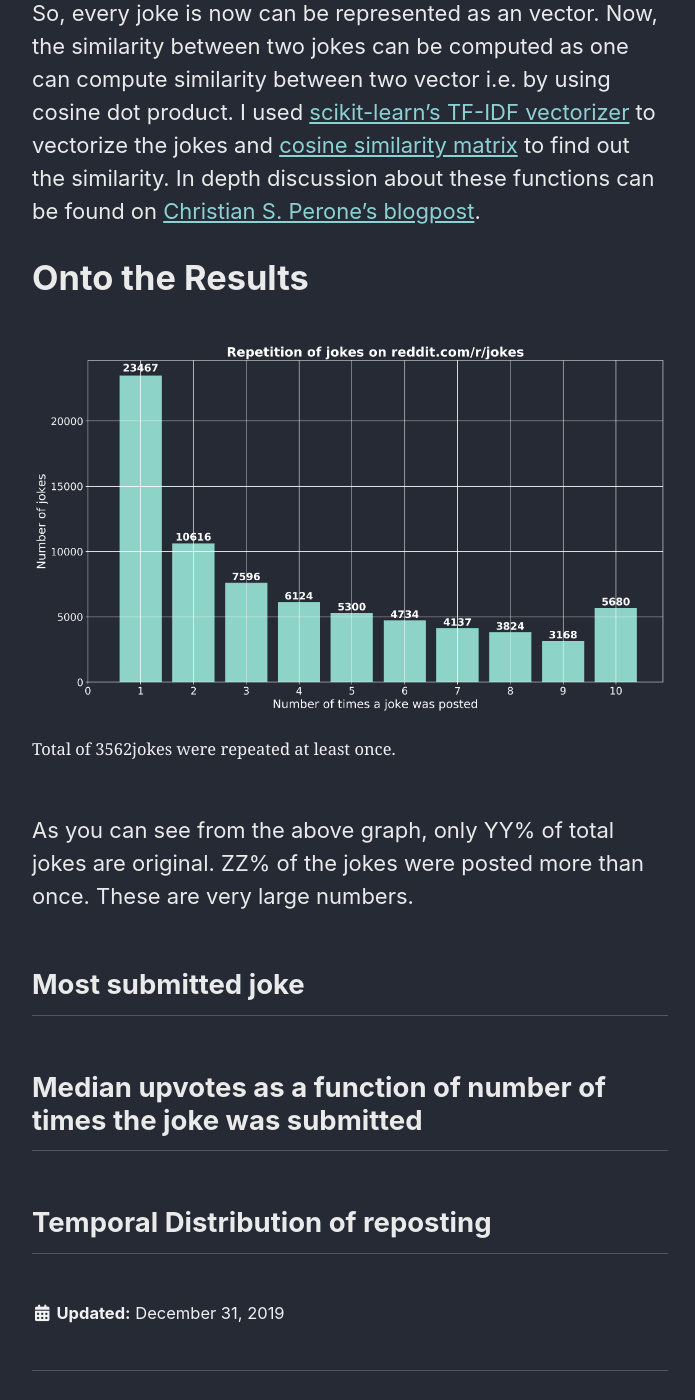
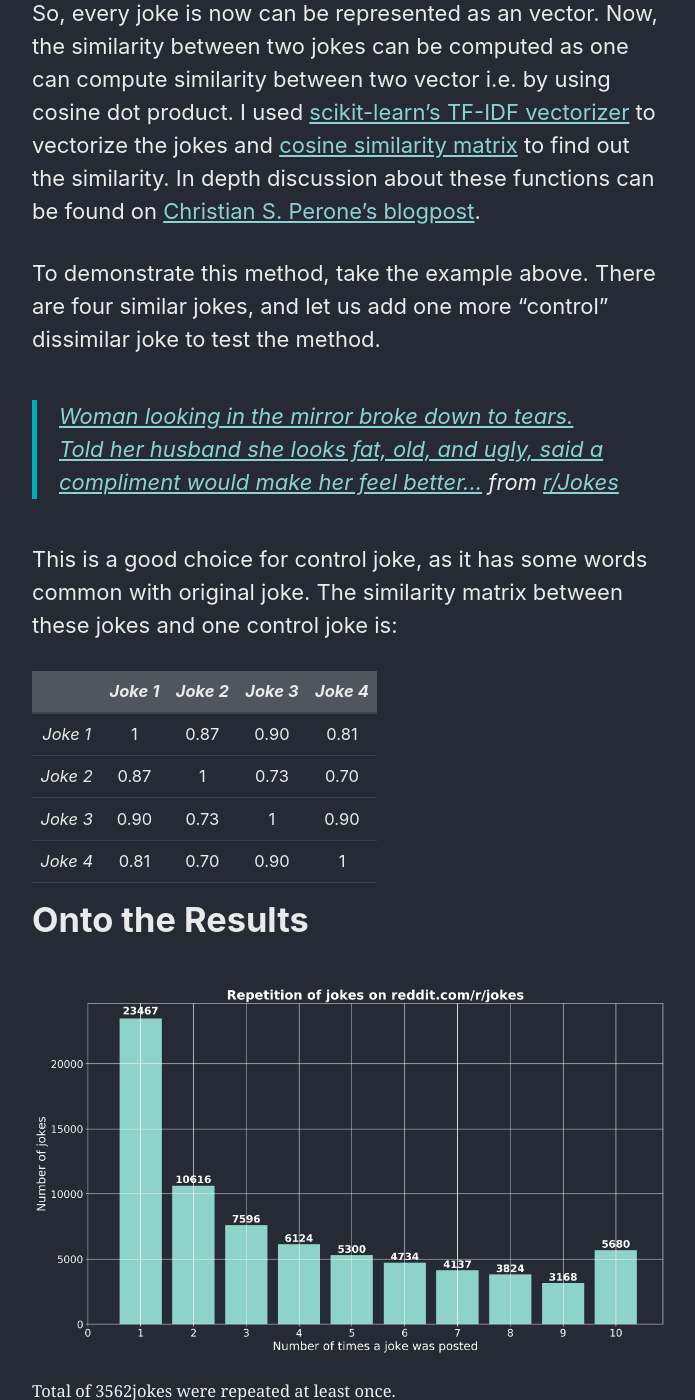
Before and after one commit to leme-cosmo/abhilash_sw, a Jekyll site: the page built from _posts/2019-12-31-reddit-jokes.md, in a window 1280 px wide and 1400 px high, scrolled down 3699 px. Shown: the whole window, without its empty margins (290-985 px from the left). Built offline with Jekyll 4.4.1, drawn with Linux system fonts in a browser that asks for light colours; cached includes are drawn as plain includes; nearby versions of some CDN libraries; comment, search, counter and statistics services are not loaded; some of the changed text lies outside the part shown.

Commit message:
Added sample similarity matrix

```diff
--- a/_posts/2019-12-31-reddit-jokes.md
+++ b/_posts/2019-12-31-reddit-jokes.md
@@ -56,6 +56,20 @@ Even then, I found that there are 4.46% (3562) of the jokes are repeated charact
 For more advanced approach, I used [Vector Space Model](https://en.wikipedia.org/wiki/Vector_space_model) which represents any text document as an algebraic vector. So, every joke is now can be represented as an vector. Now, the similarity between two jokes can be computed as one can compute similarity between two vector i.e. by using cosine dot product.
 I used [scikit-learn's TF-IDF vectorizer](https://scikit-learn.org/stable/modules/generated/sklearn.feature_extraction.text.TfidfVectorizer.html) to vectorize the jokes and [cosine similarity matrix](https://scikit-learn.org/stable/modules/generated/sklearn.metrics.pairwise.cosine_similarity.html) to find out the similarity. In depth discussion about these functions can be found on [Christian S. Perone's blogpost](http://blog.christianperone.com/2011/09/machine-learning-text-feature-extraction-tf-idf-part-i/).
 
+To demonstrate this method, take the example above. There are four similar jokes, and let us add one more "control" dissimilar joke to test the method.
+
+<blockquote class="reddit-card" data-card-created="1578205073"><a href="https://www.reddit.com/r/Jokes/comments/ivui2/woman_looking_in_the_mirror_broke_down_to_tears/">Woman looking in the mirror broke down to tears. Told her husband she looks fat, old, and ugly, said a compliment would make her feel better...</a> from <a href="http://www.reddit.com/r/Jokes">r/Jokes</a></blockquote>
+<script async src="//embed.redditmedia.com/widgets/platform.js" charset="UTF-8"></script>
+
+This is a good choice for control joke, as it has some words common with original joke. The similarity matrix between these jokes and one control joke is:
+
+|          | *Joke 1* | *Joke 2* | *Joke 3* | *Joke 4* |
+| :------: | :------: | :------: | :------: | :------: |
+| *Joke 1* |    1     |   0.87   |   0.90   |   0.81   |
+| *Joke 2* |   0.87   |    1     |   0.73   |   0.70   |
+| *Joke 3* |   0.90   |   0.73   |    1     |   0.90   |
+| *Joke 4* |   0.81   |   0.70   |   0.90   |    1     |
+
 # Onto the Results
 
 {% include figure image_path="/assets/images/r_jokes/repetition_advanced.png" alt="advanced" caption="Total of 3562jokes were repeated at least once." %}
```
